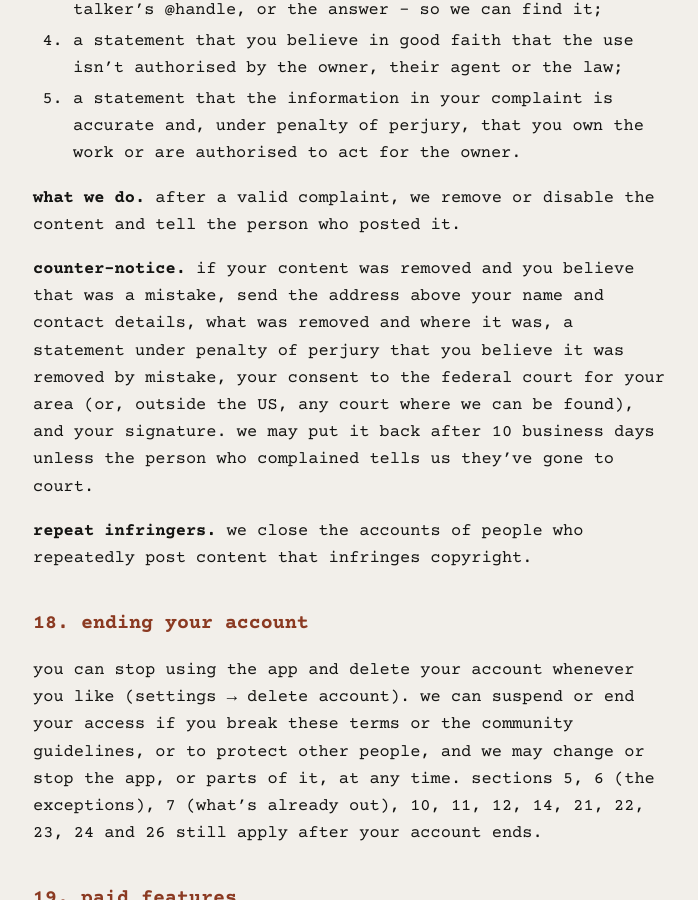
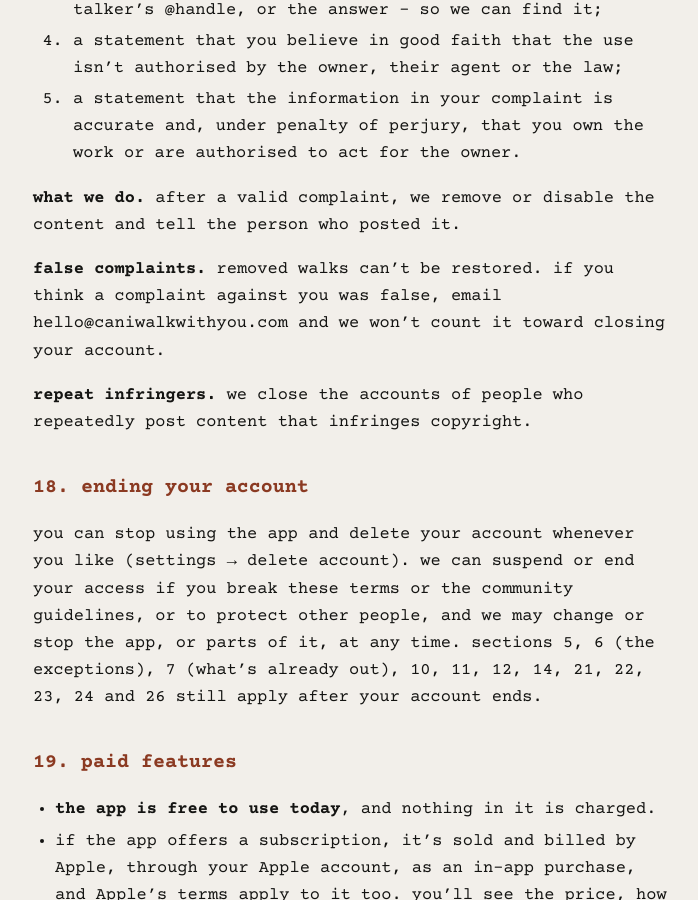
Before and after one commit to thorayaaa/caniwalkwithyou-site, a Jekyll site: the page built from terms.md, in a window 1280 px wide and 900 px high, scrolled down 10077 px. Shown: the whole window, without its empty margins (287-985 px from the left). Built offline with Jekyll 4.4.1, drawn with Linux system fonts in a browser that asks for light colours.

Commit message:
Terms: no counter-notice - a "false complaints" paragraph instead: removed walks can't be restored; a false complaint, emailed to us, won't count toward closing an account (Batch AX item 2).

```diff
--- a/terms.md
+++ b/terms.md
@@ -163,7 +163,7 @@ hello@caniwalkwithyou.com
 
 **what we do.** after a valid complaint, we remove or disable the content and tell the person who posted it.
 
-**counter-notice.** if your content was removed and you believe that was a mistake, send the address above your name and contact details, what was removed and where it was, a statement under penalty of perjury that you believe it was removed by mistake, your consent to the federal court for your area (or, outside the US, any court where we can be found), and your signature. we may put it back after 10 business days unless the person who complained tells us they've gone to court.
+**false complaints.** removed walks can't be restored. if you think a complaint against you was false, email hello@caniwalkwithyou.com and we won't count it toward closing your account.
 
 **repeat infringers.** we close the accounts of people who repeatedly post content that infringes copyright.
 
```
